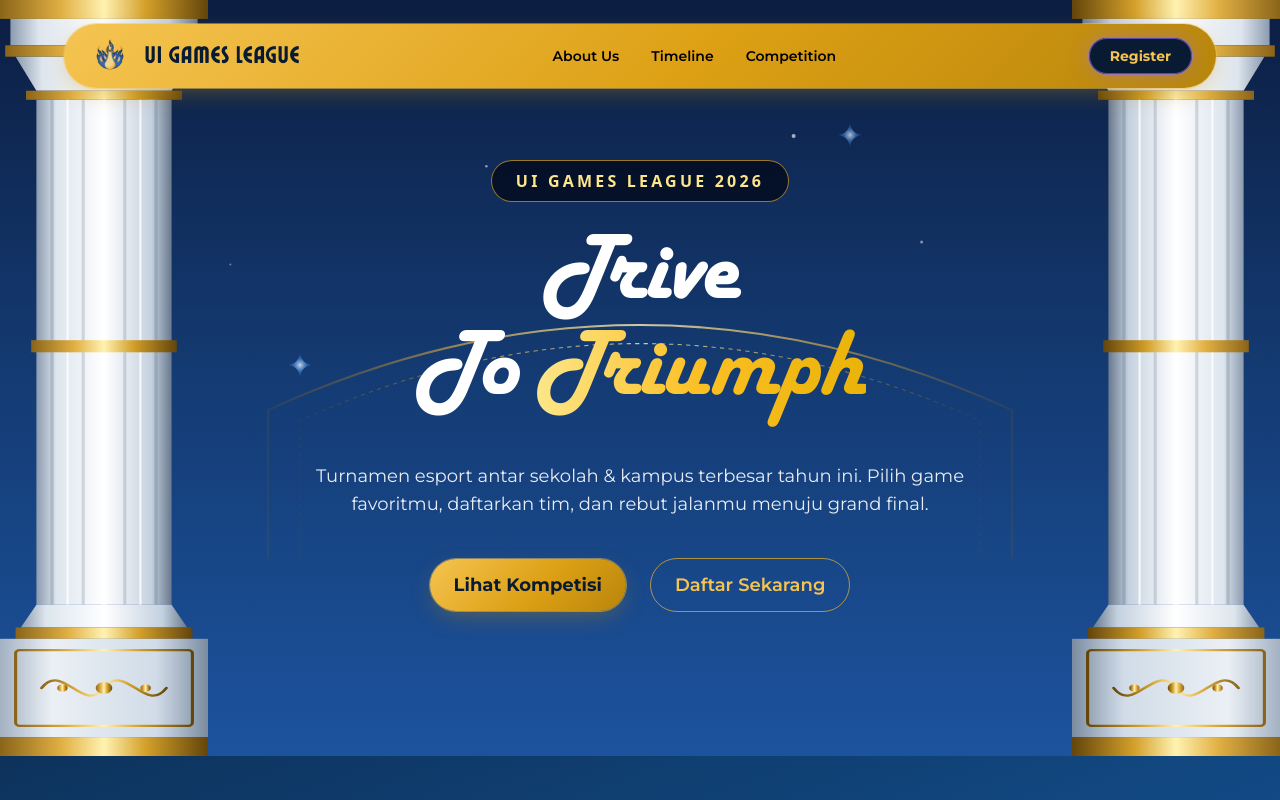
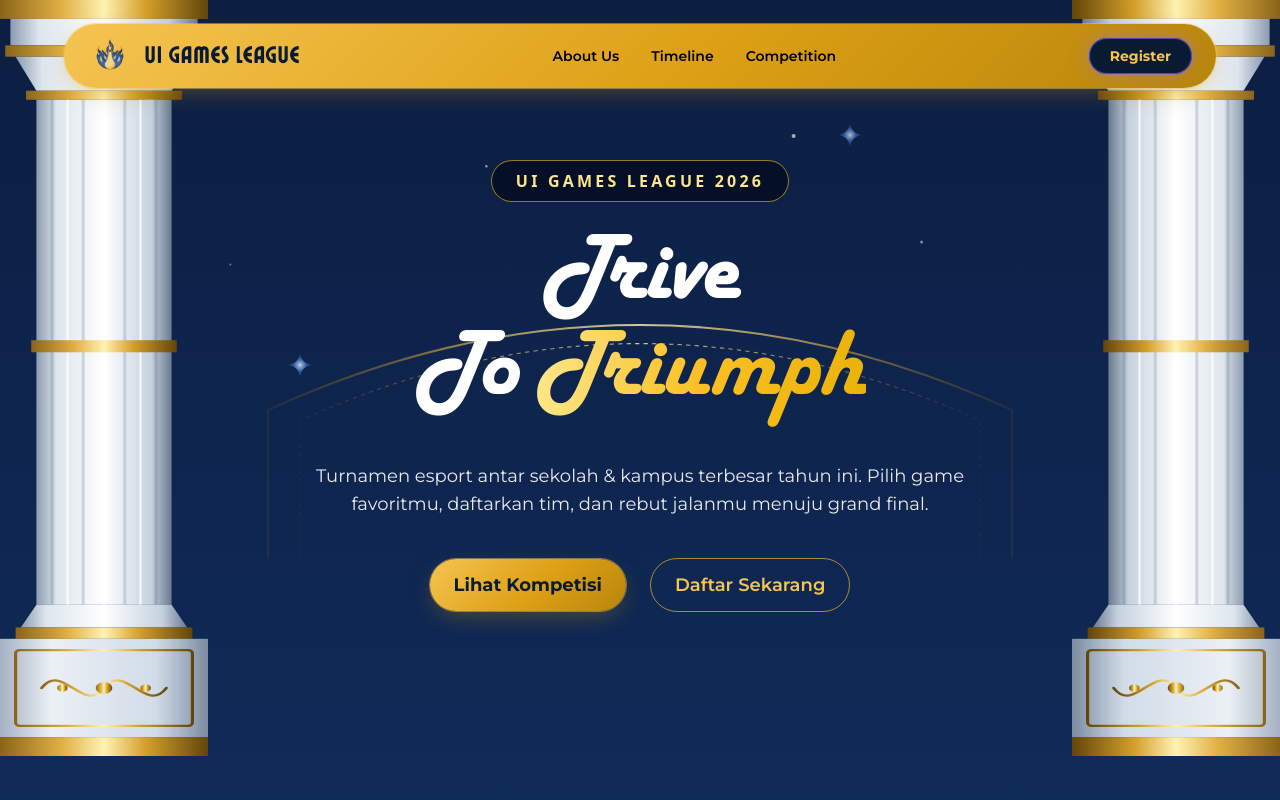
Before and after one commit to alkhairiu/uigl00test, a React (Vite) app: page / in a window 1280 px wide. Shown: the top 800 px of the page. Built offline with nearby package versions, Linux system fonts and the light colour scheme; a web font is replaced by a local one.

Commit message:
arif: update bg gradient

```diff
--- a/src/components/sections/Hero.jsx
+++ b/src/components/sections/Hero.jsx
@@ -175,7 +175,6 @@ export default function Hero() {
         text-center
         overflow-hidden
         {/* Latar belakang diperbarui agar lebih cerah menyerupai langit di gambar referensi */}
-        bg-gradient-to-b from-[#0C1E42] via-[#143B73] to-[#1C539E]
       "
     >
       <BackgroundStars />
--- a/src/pages/HomePage.jsx
+++ b/src/pages/HomePage.jsx
@@ -13,6 +13,7 @@ const NEXT_DEADLINE = "2026-09-20T23:59:00";
 export default function HomePage() {
   return (
     <>
+      <section className="bg-gradient-to-b from-[#0C1E42] via-[#143B73] to-[#1C539E]">
         <Hero />
 
         {/* ABOUT US */}
@@ -32,6 +33,7 @@ export default function HomePage() {
         <Sponsors />
         <FAQSection />
         <CTASection />
+      </section>
     </>
   );
 }
```
Also changed, not shown: src/components/sections/AboutUs.jsx (line endings or trailing spaces). Lines whose indentation alone changed are shown as unchanged.
